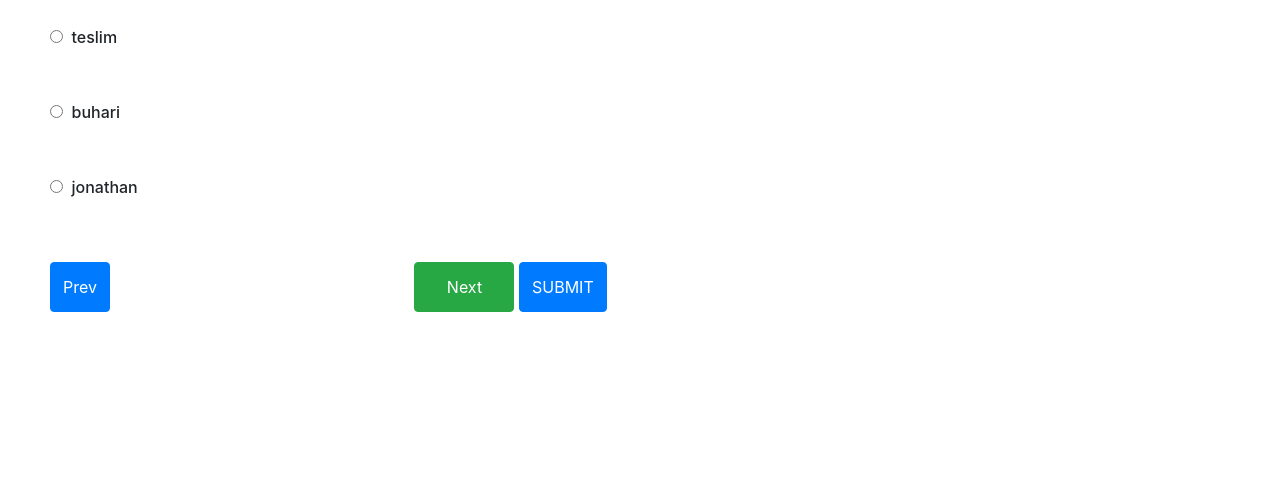
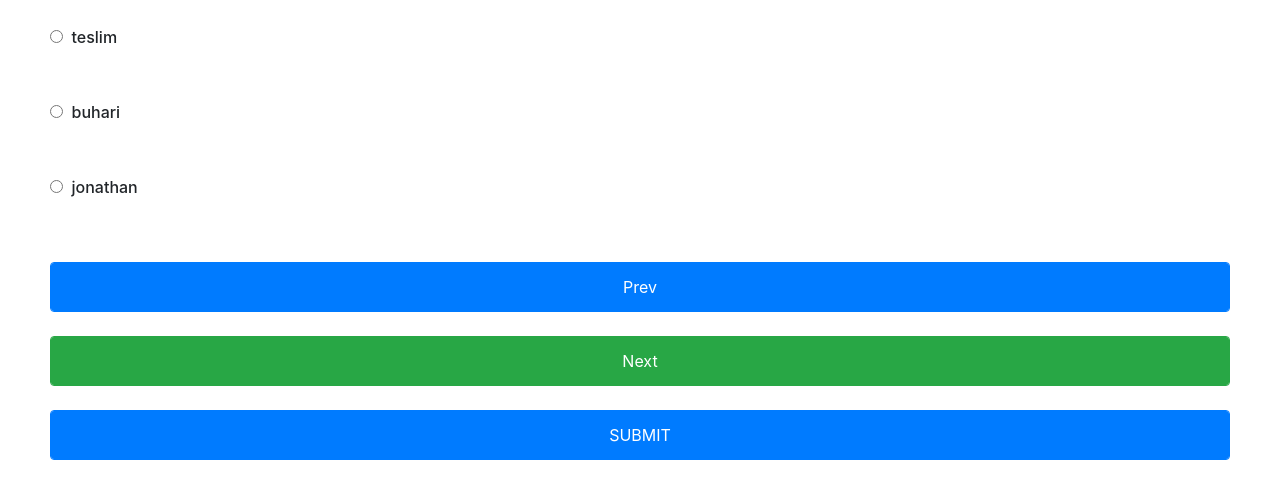
Before and after one commit to Tgreatltd/CBT, a plain HTML site: page index.html in a window 1280 px wide. Shown: the part 281-780 px from the top of the page. Drawn offline with nearby package versions, Linux system fonts and the light colour scheme.

Commit message:
new commit

```diff
--- a/cbtclass.css
+++ b/cbtclass.css
@@ -6,9 +6,9 @@
 }
 
 #btn2 {
-    margin-left: 300px;
+    /* margin-left: 300px; */
     height: 50px;
-    width: 100px;
+
 }
 
 #btn1 {
--- a/index.html
+++ b/index.html
@@ -21,10 +21,6 @@
   <!-- Latest compiled JavaScript -->
   <script src="https://cdn.jsdelivr.net/npm/bootstrap@4.6.1/dist/js/bootstrap.bundle.min.js"></script>
 
-  <style>
-    /* @import url(./CSS/bootstrap.css); */
-
-  </style>
 </head>
 
 <body>
@@ -37,13 +33,13 @@
     <h1 id="loop"></h1>
     <h1 id="display1"></h1>
     <h1 id="display2"></h1>
-    <button id="btn1" class="btn btn-primary" onclick="prev()">Prev</button>
-    <button id="btn2" class="btn btn-success" onclick="next()">Next</button>
+    <button id="btn1" class="btn btn-primary form-control" onclick="prev()">Prev</button><br><br>
+    <button id="btn2" class="btn btn-success form-control" onclick="next()">Next</button><br><br>
     <!-- <button id="btn3" class="btn btn success" >Submit</button> -->
 
 
     <!-- Button to Open the Modal -->
-    <button type="button" class="btn btn-primary" data-toggle="modal" data-target="#myModal" id="btn3" onclick="you()">
+    <button type="button" class="btn btn-primary form-control" data-toggle="modal" data-target="#myModal" id="btn3" onclick="you()">
       SUBMIT
     </button>
 
```
